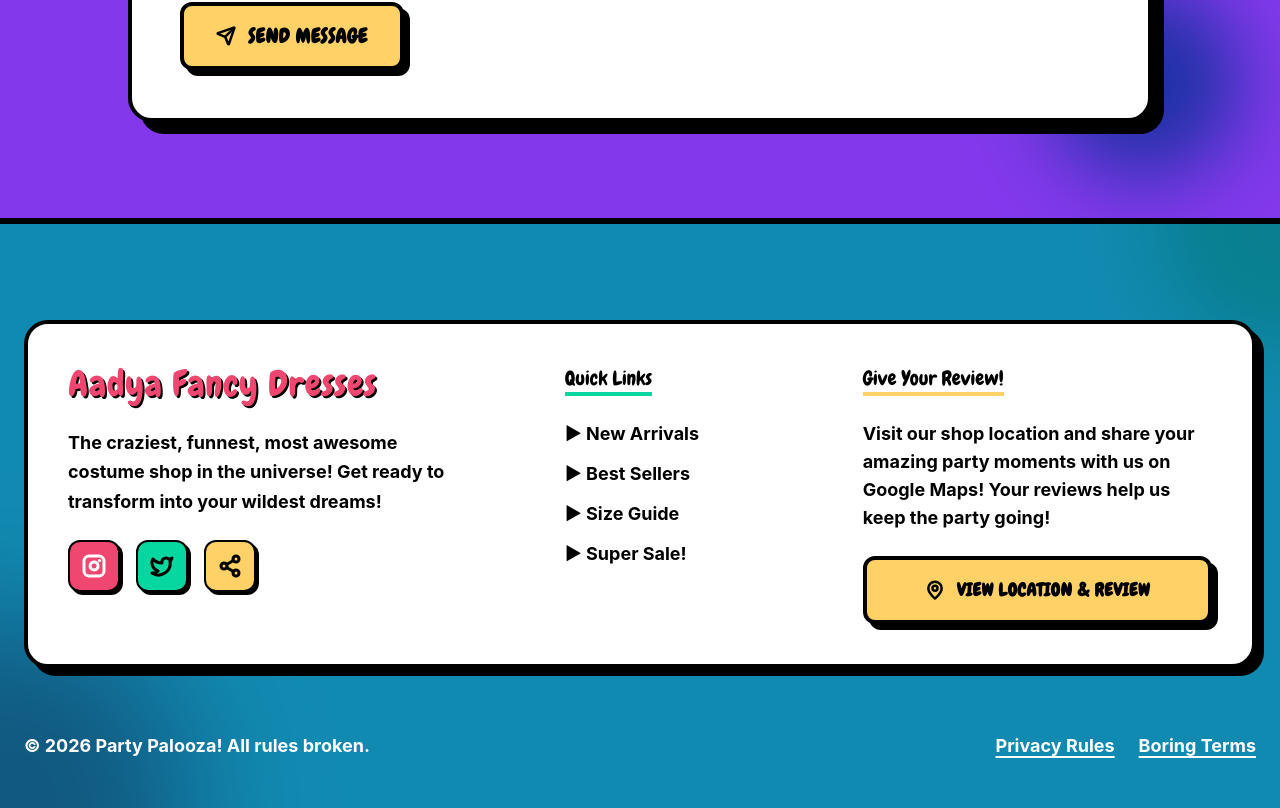
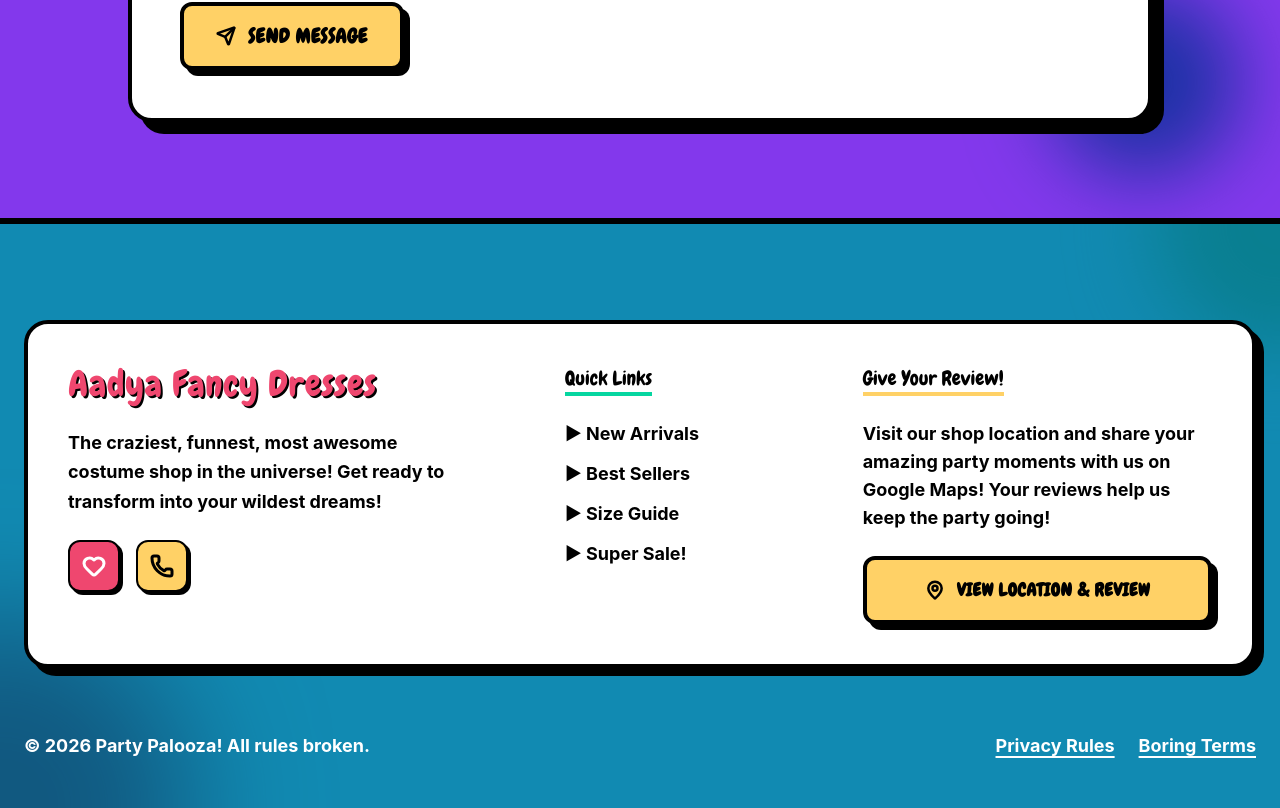
Before and after one commit to shivam121214/costume-rental-system, a React (Vite) app in the folder frontend/: page / in a window 1280 px wide. Shown: the part 4624-5432 px from the top of the page. Built offline with nearby package versions, Linux system fonts and the light colour scheme; a web font is replaced by a local one.

Commit message:
homepage14

```diff
--- a/frontend/src/components/Footer.jsx
+++ b/frontend/src/components/Footer.jsx
@@ -1,4 +1,4 @@
-import { Share2, Instagram, Twitter, MapPin } from 'lucide-react';
+import { Heart, Phone, MapPin } from 'lucide-react';
 import { motion } from 'motion/react';
 
 export function Footer() {
@@ -31,13 +31,10 @@ export function Footer() {
             </p>
             <div className="flex gap-4">
               <a href="#" className="bg-[#ef476f] p-3 rounded-xl border-2 border-black shadow-[3px_3px_0_0_rgba(0,0,0,1)] hover:translate-x-1 hover:translate-y-1 hover:shadow-[1px_1px_0_0_rgba(0,0,0,1)] transition-all text-white">
-                <Instagram className="w-6 h-6" style={{ strokeWidth: 3 }} />
-              </a>
-              <a href="#" className="bg-[#06d6a0] p-3 rounded-xl border-2 border-black shadow-[3px_3px_0_0_rgba(0,0,0,1)] hover:translate-x-1 hover:translate-y-1 hover:shadow-[1px_1px_0_0_rgba(0,0,0,1)] transition-all text-black">
-                <Twitter className="w-6 h-6" style={{ strokeWidth: 3 }} />
+                <Heart className="w-6 h-6" style={{ strokeWidth: 3 }} />
               </a>
               <a href="#" className="bg-[#ffd166] p-3 rounded-xl border-2 border-black shadow-[3px_3px_0_0_rgba(0,0,0,1)] hover:translate-x-1 hover:translate-y-1 hover:shadow-[1px_1px_0_0_rgba(0,0,0,1)] transition-all text-black">
-                <Share2 className="w-6 h-6" style={{ strokeWidth: 3 }} />
+                <Phone className="w-6 h-6" style={{ strokeWidth: 3 }} />
               </a>
             </div>
           </div>
```
